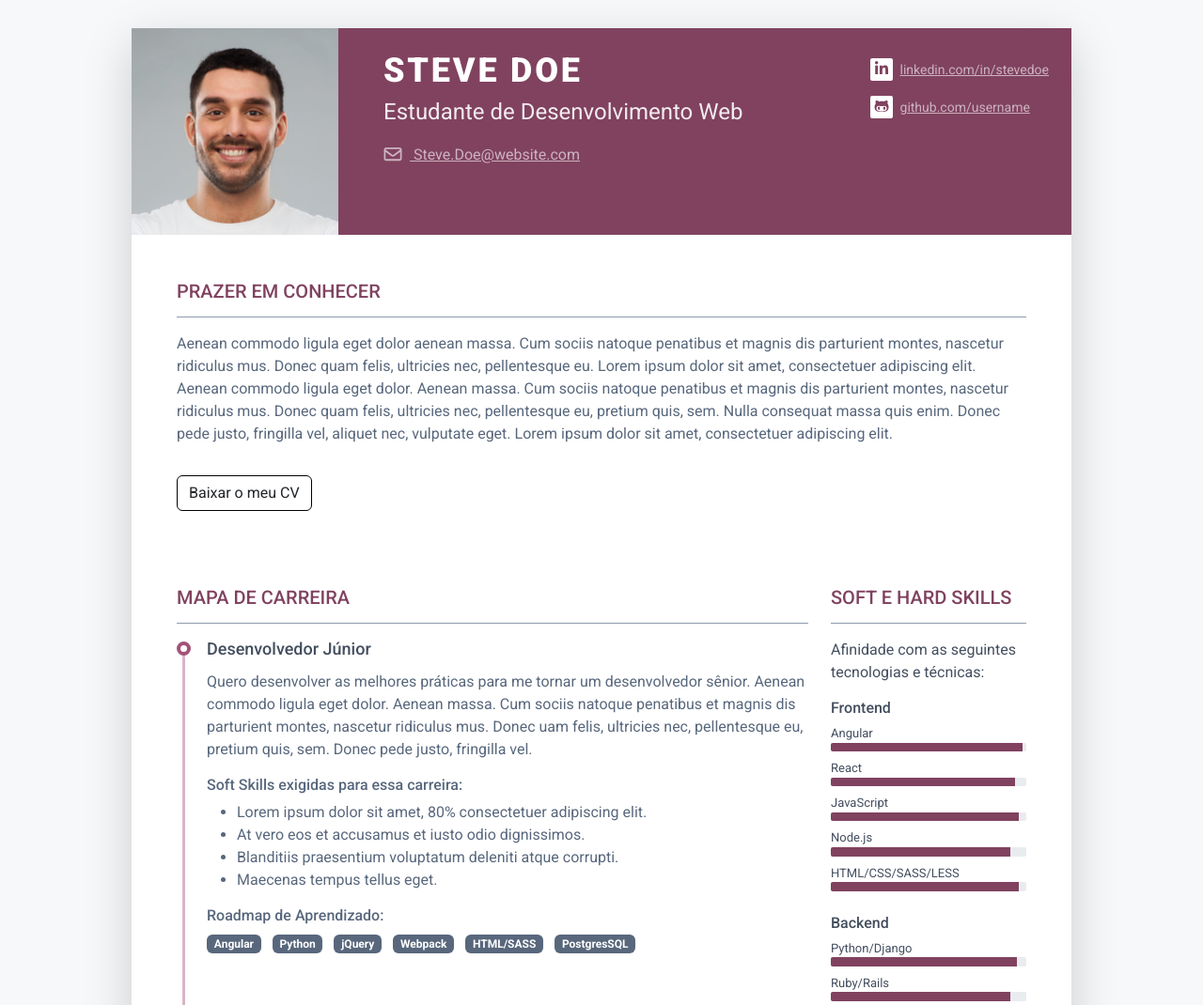
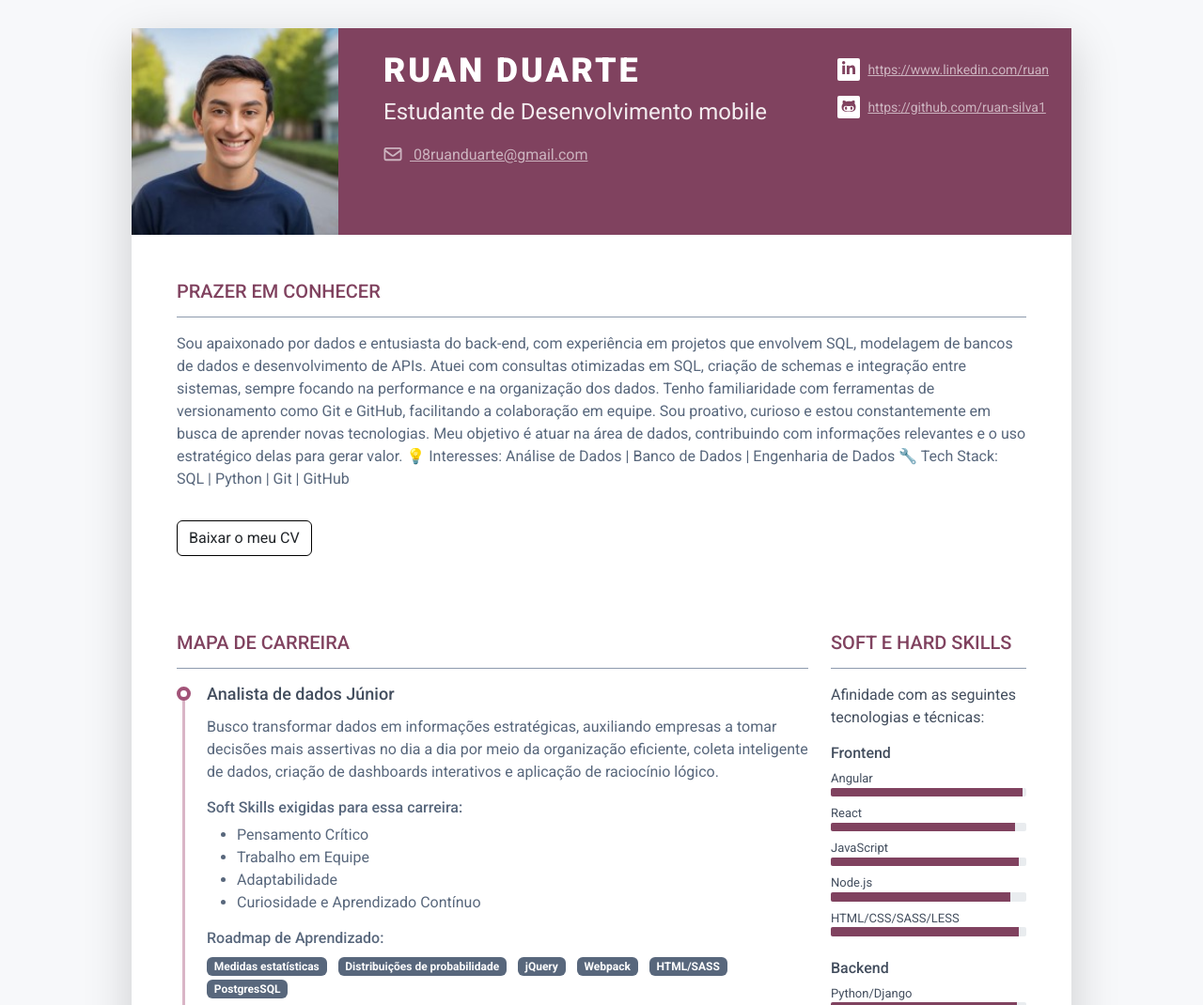
Before and after one commit to ruan-silva1/Mapa-de-Carreira, a plain HTML site: page index.html in a window 1280 px wide. Shown: the top 1070 px of the page at 94% size. Drawn offline with Linux system fonts and the light colour scheme.

Commit message:
fazendo mudanças

```diff
--- a/index.html
+++ b/index.html
@@ -22,7 +22,7 @@
 
 
 <head>
-	<title>Steve Doe: Mapa de Carreira</title>
+	<title>Ruan Duarte: Mapa de Carreira</title>
 
 	<!-- Meta -->
 	<meta charset="utf-8">
@@ -50,33 +50,33 @@
 			<header class="resume-header pt-4 pt-md-0">
 				<div class="row">
 					<div class="col-block col-md-auto resume-picture-holder text-center text-md-start">
-						<img class="picture" src="assets/images/profile.jpg" alt="">
+						<img class="picture" src="/assets/images/eu.jpg" alt="">
 					</div>
 					<div class="col">
 						<div class="row p-4 justify-content-center justify-content-md-between">
 							<div class="primary-info col-auto">
-								<h1 class="name mt-0 mb-1 text-white text-uppercase text-uppercase">Steve Doe</h1>
-								<div class="title mb-3">Estudante de Desenvolvimento Web</div>
+								<h1 class="name mt-0 mb-1 text-white text-uppercase text-uppercase">Ruan Duarte</h1>
+								<div class="title mb-3">Estudante de Desenvolvimento mobile</div>
 								<ul class="list-unstyled">
 									<li class="mb-2">
 										<a class="text-link" href="#">
 											<i class="far fa-envelope fa-fw me-2" data-fa-transform="grow-3"></i>
-											Steve.Doe@website.com
+											08ruanduarte@gmail.com
 										</a>
 									</li>
 								</ul>
 							</div>
 							<div class="secondary-info col-auto mt-2">
 								<ul class="resume-social list-unstyled">
-									<li class="mb-3"><a class="text-link" href="#">
+									<li class="mb-3"><a class="text-link" target="_blank" href="https://www.linkedin.com/in/ruan-silva-duarte/">
 											<span class="fa-container text-center me-2">
 												<i
-													class="fab fa-linkedin-in fa-fw"></i></span>linkedin.com/in/stevedoe</a>
+													class="fab fa-linkedin-in fa-fw"></i></span>https://www.linkedin.com/ruan</a>
 									</li>
 									<li class="mb-3">
-										<a class="text-link" href="#">
+										<a class="text-link" target="_blank" href="https://github.com/ruan-silva1">
 											<span class="fa-container text-center me-2">
-												<i class="fab fa-github-alt fa-fw"></i></span>github.com/username
+												<i class="fab fa-github-alt fa-fw"></i></span>https://github.com/ruan-silva1
 										</a>
 									</li>
 
@@ -91,13 +91,14 @@
 				<section class="resume-section summary-section mb-5">
 					<h2 class="resume-section-title text-uppercase font-weight-bold pb-3 mb-3">Prazer em Conhecer</h2>
 					<div class="resume-section-content">
-						<p class="mb-0"> Aenean commodo ligula eget dolor aenean massa. Cum sociis natoque penatibus et
-							magnis dis parturient montes, nascetur ridiculus mus. Donec quam felis, ultricies nec,
-							pellentesque eu. Lorem ipsum dolor sit amet, consectetuer adipiscing elit. Aenean commodo
-							ligula eget dolor. Aenean massa. Cum sociis natoque penatibus et magnis dis parturient
-							montes, nascetur ridiculus mus. Donec quam felis, ultricies nec, pellentesque eu, pretium
-							quis, sem. Nulla consequat massa quis enim. Donec pede justo, fringilla vel, aliquet nec,
-							vulputate eget. Lorem ipsum dolor sit amet, consectetuer adipiscing elit.</p>
+						<p class="mb-0"> Sou apaixonado por dados e entusiasta do back-end, com experiência em projetos que envolvem SQL, modelagem de bancos de dados e desenvolvimento de APIs.
+
+							Atuei com consultas otimizadas em SQL, criação de schemas e integração entre sistemas, sempre focando na performance e na organização dos dados. Tenho familiaridade com ferramentas de versionamento como Git e GitHub, facilitando a colaboração em equipe.
+
+							Sou proativo, curioso e estou constantemente em busca de aprender novas tecnologias. Meu objetivo é atuar na área de dados, contribuindo com informações relevantes e o uso estratégico delas para gerar valor.
+
+							💡 Interesses: Análise de Dados | Banco de Dados | Engenharia de Dados
+							🔧 Tech Stack: SQL | Python | Git | GitHub</p>
 
 						<!-- Altere o link para um PDF do seu Curriculo -->
 						<a class="btn" href="#">Baixar o meu CV</a>
@@ -114,37 +115,34 @@
 
 										<div class="resume-timeline-item-header mb-2">
 											<div class="d-flex flex-column flex-md-row">
-												<h3 class="resume-position-title font-weight-bold mb-1">Desenvolvedor
+												<h3 class="resume-position-title font-weight-bold mb-1">Analista de dados
 													Júnior
 												</h3>
 											</div>
 										</div>
 										<div class="resume-timeline-item-desc">
-											<p>Quero desenvolver as melhores práticas para me tornar
-												um desenvolvedor sênior. Aenean commodo ligula eget dolor. Aenean massa.
-												Cum sociis natoque penatibus et magnis dis parturient montes, nascetur
-												ridiculus mus. Donec uam felis, ultricies nec, pellentesque eu, pretium
-												quis, sem. Donec
-												pede justo, fringilla vel.</p>
+											<p>Busco transformar dados em informações estratégicas, auxiliando empresas a tomar decisões mais assertivas no dia a dia
+												 por meio da organização eficiente, coleta inteligente de dados, criação de dashboards interativos e
+												  aplicação de raciocínio lógico.
 											</p>
 											<h4 class="resume-timeline-item-desc-heading font-weight-bold">
 												Soft Skills exigidas para essa carreira:
 											</h4>
 											<ul>
-												<li>Lorem ipsum dolor sit amet, 80% consectetuer adipiscing elit.</li>
-												<li>At vero eos et accusamus et iusto odio dignissimos.</li>
-												<li>Blanditiis praesentium voluptatum deleniti atque corrupti.</li>
-												<li>Maecenas tempus tellus eget.</li>
+												<li>Pensamento Crítico</li>
+												<li>Trabalho em Equipe</li>
+												<li>Adaptabilidade</li>
+												<li>Curiosidade e Aprendizado Contínuo</li>
 											</ul>
 											<h4 class="resume-timeline-item-desc-heading font-weight-bold">
 												Roadmap de Aprendizado:</h4>
 											</h4>
 											<ul class="list-inline">
 												<li class="list-inline-item">
-													<span class="badge bg-secondary badge-pill">Angular</span>
+													<span class="badge bg-secondary badge-pill">Medidas estatísticas</span>
 												</li>
 												<li class="list-inline-item"><span
-														class="badge bg-secondary badge-pill">Python</span></li>
+														class="badge bg-secondary badge-pill">Distribuições de probabilidade</span></li>
 												<li class="list-inline-item"><span
 														class="badge bg-secondary badge-pill">jQuery</span></li>
 												<li class="list-inline-item"><span
```
Also changed, not shown: assets/images/eu.jpg (added), assets/images/eu.webp (added).
